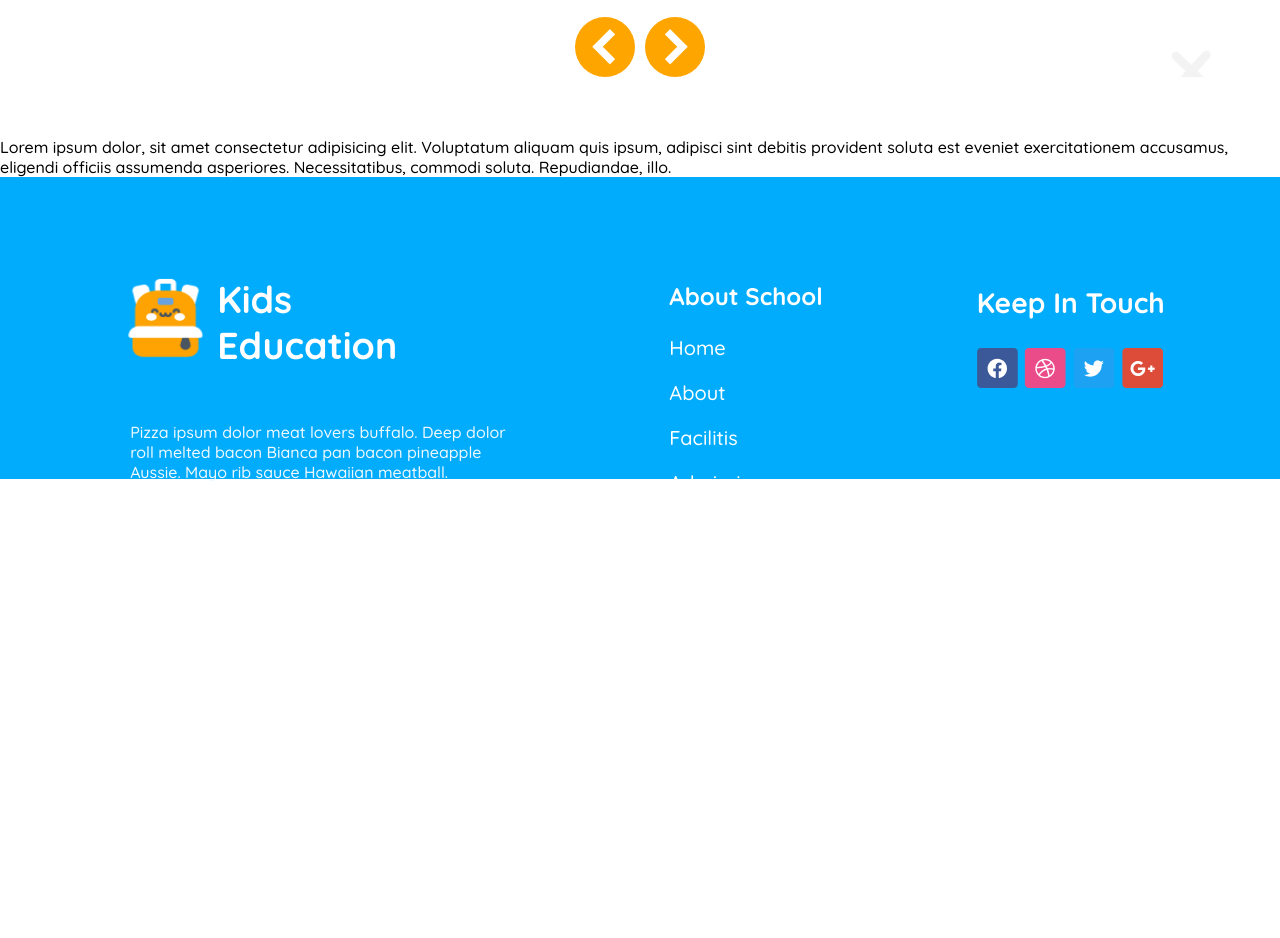
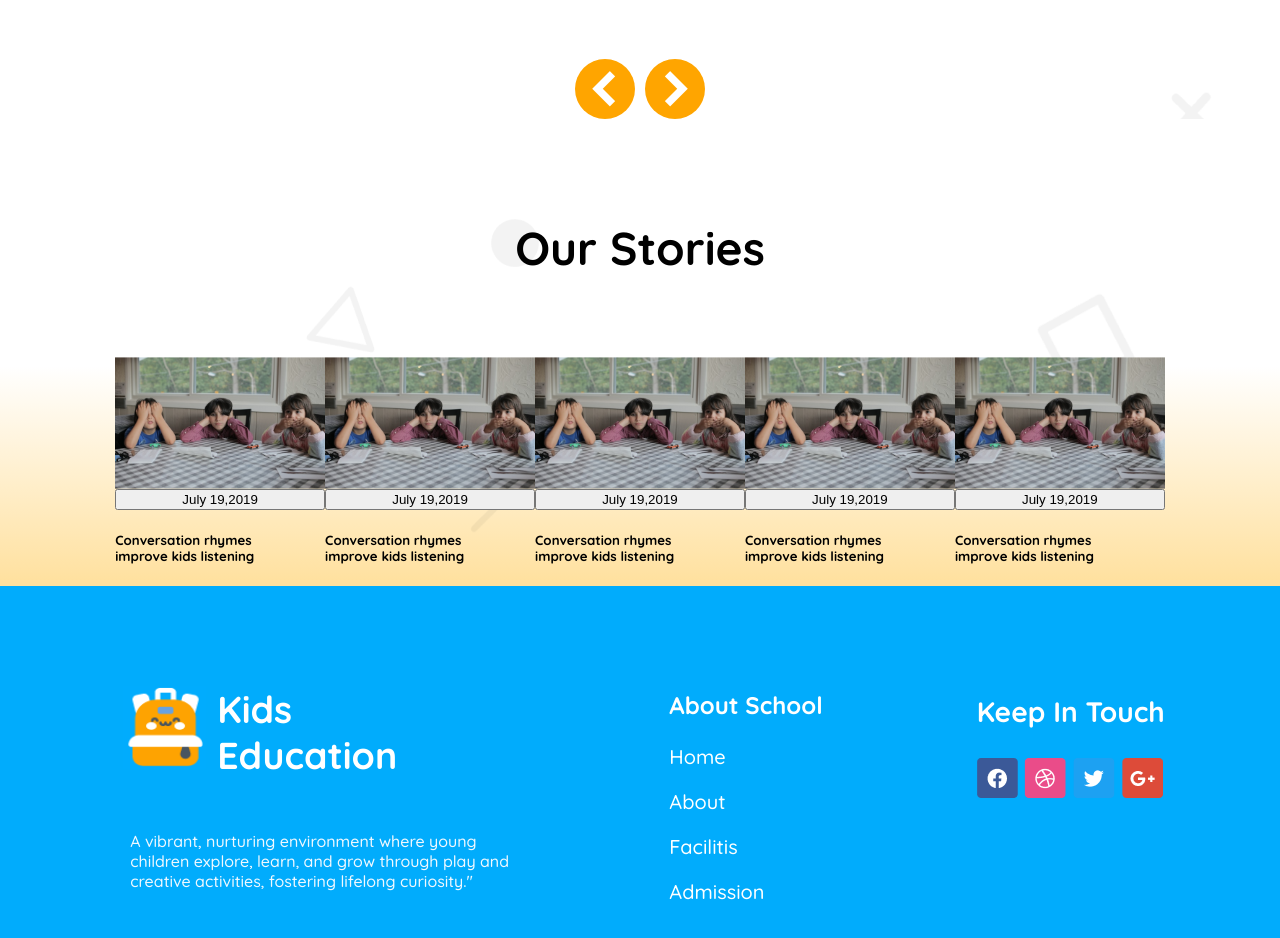
Before and after one commit to Parves24-dev/Assignment-two, a plain HTML site: page index.html in a window 1280 px wide. Shown: the part 1420-2358 px from the top of the page. Before the commit the page ends 1915 px from the top, so only its background shows below. Drawn offline with nearby package versions, Linux system fonts and the light colour scheme.

Commit message:
marquee added

```diff
--- a/index.html
+++ b/index.html
@@ -30,6 +30,9 @@
     </header>
 
 
+    <marquee behavior="left" direction="5">Admissions are now open at our school! Enroll your child today to ensure a bright future in a nurturing and stimulating learning environment. Limited seats available!</marquee>
+
+
 
 
     <section class="benner">
@@ -52,9 +55,7 @@
                 <div><img src="assets/kinder.png" alt=""></div>
                 <div>
                     <h4>Kinder (3-6) Years</h4>
-                    <p>Cum sociis natoque penatibus et magnis
-                        dis parturient montes, nascetur ridiculus
-                        mu sdis parturient</p>
+                    <p>A vibrant, nurturing environment where children aged 3-6 explore, learn, and grow through play and creative activities, fostering lifelong curiosity."</p>
                 </div>
                 <div><a href="#">Read More</a></div>
             </div>
@@ -62,9 +63,7 @@
              <div><img src="assets/elementary.png" alt=""></div>
              <div>
                 <h4>Elementary School</h4>
-                <p>Cum sociis natoque penatibus et magnis
-                    dis parturient montes, nascetur ridiculus
-                    mu sdis parturient</p>
+                <p>A dynamic learning environment where children aged 6-12 engage in a diverse curriculum, develop critical thinking skills, and build a strong academic foundation for future success."</p>
              </div>
             <div><a href="#">Read More</a></div>
             </div>
@@ -72,9 +71,7 @@
             <div><img src="assets/middle.png" alt=""></div>
             <div>
                 <h4>Middle (10-16) Years</h4>
-                <p>Cum sociis natoque penatibus et magnis
-                    dis parturient montes, nascetur ridiculus
-                    mu sdis parturient</p>
+                <p>A supportive and engaging environment where students aged 11-14 develop critical thinking, social skills, and a strong academic foundation, preparing them for high school and beyond."</p>
             </div>
             <div><a href="#">Read More</a></div>
         </div>
@@ -91,12 +88,40 @@
     </section>
 
 
-    <section class="grids">
-        <div class="grid-item-1">Lorem ipsum dolor, sit amet consectetur adipisicing elit. Voluptatum aliquam quis ipsum, adipisci sint debitis provident soluta est eveniet exercitationem accusamus, eligendi officiis assumenda asperiores. Necessitatibus, commodi soluta. Repudiandae, illo.</div>
-        <div class="grid-item-2"></div>
-        <div class="grid-item-3"></div>
-        <div class="grid-item-4"></div>
-        <div class="grid-item-5"></div>
+    <section class="our-stories">
+        <h3>Our Stories</h3>
+        <div class="grids">
+        <div class="grid-item-1">
+             <img src="assets/story-5.png" alt="">
+            <button class="grid-btn">July 19,2019</button>
+            <h5>Conversation rhymes <br>
+                improve kids listening</h5>
+            </div>
+        <div class="grid-item-2">
+            <img src="assets/story-5.png" alt="">
+            <button class="grid-btn">July 19,2019</button>
+            <h5>Conversation rhymes <br>
+                improve kids listening</h5>
+            </div>
+        <div class="grid-item-3">
+             <img src="assets/story-5.png" alt="">
+            <button class="grid-btn">July 19,2019</button>
+            <h5>Conversation rhymes <br>
+                improve kids listening</h5>
+            </div>
+        <div class="grid-item-4"> <img src="assets/story-5.png" alt="">
+            <button class="grid-btn">July 19,2019</button>
+            <h5>Conversation rhymes <br>
+                improve kids listening</h5>
+            </div>
+        <div class="grid-item-5">
+            <img src="assets/story-5.png" alt="">
+            <button class="grid-btn">July 19,2019</button>
+            <h5>Conversation rhymes <br>
+                improve kids listening</h5>
+        </div>
+        </div>
+
 
     </section>
 
@@ -112,7 +137,7 @@
                 <div><h3>Kids <br>
                     Education</h3></div>
             </div>
-            <div><p>Pizza ipsum dolor meat lovers buffalo. Deep dolor roll melted bacon Bianca pan bacon pineapple Aussie. Mayo rib sauce Hawaiian meatball.</p></div>
+            <div><p>A vibrant, nurturing environment where young children explore, learn, and grow through play and creative activities, fostering lifelong curiosity."</p></div>
         </div>
         <div class="foot-item-2">
             <div><h3>About School</h3></div>
--- a/style.css
+++ b/style.css
@@ -99,7 +99,11 @@ header>nav{
 }
 
 
+marquee{
+    font-size: 18px;
+    margin-top: 15px;
 
+}
 
 
 /* benner section */
@@ -281,6 +285,89 @@ header>nav{
     gap: 10px;
 
 }
+.orenge-icons i:hover{
+    background-color: black;
+    color: orange;
+}
+
+/* grid section */
+.our-stories{
+    background-image: url(assets/bg.png);
+    background: rgba(255, 255, 255, 0);
+    background: linear-gradient(180deg, rgb(255, 255, 255) 40%, rgb(255, 224, 157) 100%),url(assets/bg.png);
+    height: auto;
+    background-blend-mode: multiply;
+}
+.grids{
+    width: 82%;
+    margin: 0 auto;
+    display: grid;
+    grid-template-areas:
+    ".grid-item-1  .grid-item-2  .grid-item-3"
+    ".grid-item-1  .grid-item-4  .grid-item-5"
+    ;
+
+}
+
+.our-stories h3 {
+    font-size: 46px;
+    text-align: center;
+    margin-top: 100px;
+    margin-bottom: 80px;
+}
+.grid-item-1{
+    display: flex;
+    flex-direction: column;
+}
+.grid-item-1 img {
+    width: 100%;
+    height: auto;
+}
+
+.grid-item-2{
+    display: flex;
+    flex-direction: column;
+}
+.grid-item-2 img {
+    width: 100%;
+    height: auto;
+}
+
+.grid-item-3{
+    display: flex;
+    flex-direction: column;
+}
+.grid-item-3 img {
+    width: 100%;
+    height: auto;
+}
+
+.grid-item-4{
+    display: flex;
+    flex-direction: column;
+}
+.grid-item-4 img {
+    width: 100%;
+    height: auto;
+}
+
+.grid-item-5{
+    display: flex;
+    flex-direction: column;
+}
+.grid-item-5 img {
+    width: 100%;
+    height: auto;
+}
+
+.grid-item-5{
+    display: flex;
+    flex-direction: column;
+}
+.grid-item-5 img {
+    width: 100%;
+    height: auto;
+}
 
 footer{
     width:100%;
@@ -295,6 +382,7 @@ footer{
     justify-content: space-between;
     margin: 0 auto;
     padding-top: 80px;
+    padding-bottom: 120px;
 
 
 }
@@ -448,12 +536,15 @@ footer a:hover{
        flex-wrap: wrap;
     }
     .card-1{
-        width: 90%;
+        width: 92%;
     }
     .card-2{
-        width: 90%;
+        width: 92%;
     }
     .card-3{
-        width: 90%;
+        width: 92%;
+    }
+    .orenge-icons{
+        display:none;
     }
 }
```
